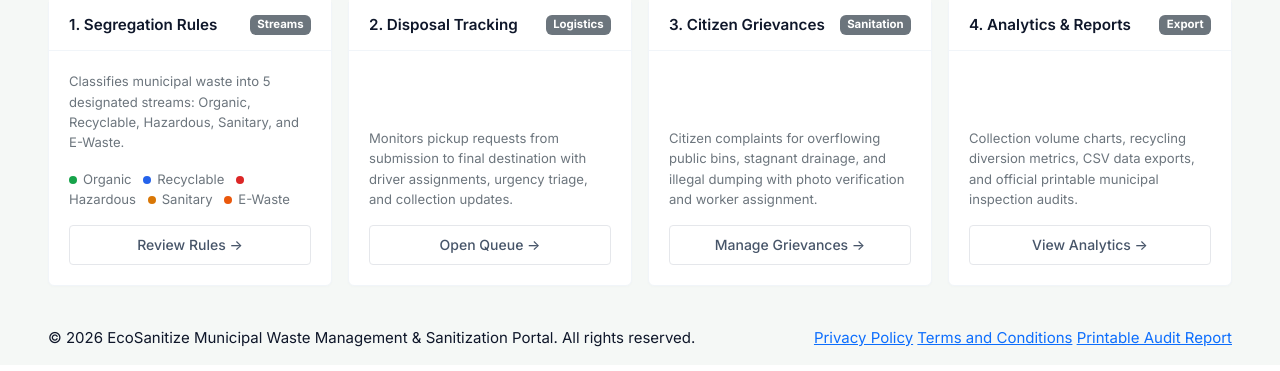
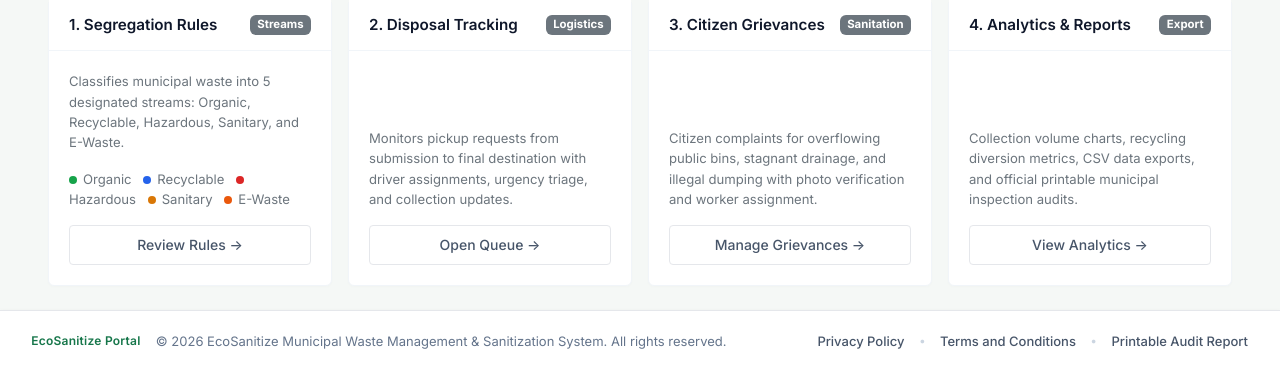
Before and after one commit to kartikch0543/EcoSanitizeApp, an ASP.NET Core app: page / in a window 1280 px wide. Shown: the part 1058-1429 px from the top of the page. Before the commit the page ends 1405 px from the top, so only its background shows below. Run offline with ASP.NET Core 8, Linux system fonts and the light colour scheme.

Commit message:
style: polish municipal portal footer layout, typography and separator styling

```diff
--- a/EcoSanitizeApp/Views/Shared/_Layout.cshtml
+++ b/EcoSanitizeApp/Views/Shared/_Layout.cshtml
@@ -223,15 +223,18 @@
     </main>
 
     <!-- Clean Municipal Footer -->
-    <footer class="civic-portal-footer mt-auto py-3">
-        <div class="container-fluid px-3 px-lg-5 d-flex flex-wrap justify-content-between align-items-center">
-            <div class="footer-meta">
-                &copy; 2026 EcoSanitize Municipal Waste Management &amp; Sanitization Portal. All rights reserved.
+    <footer class="civic-portal-footer mt-auto">
+        <div class="container-fluid civic-footer-container px-3 px-lg-4 d-flex flex-wrap justify-content-between align-items-center py-3">
+            <div class="footer-meta d-flex align-items-center gap-2">
+                <span class="footer-brand-tag">EcoSanitize Portal</span>
+                <span class="footer-copyright">&copy; 2026 EcoSanitize Municipal Waste Management &amp; Sanitization System. All rights reserved.</span>
             </div>
-            <div class="footer-links">
-                <a asp-controller="Home" asp-action="Privacy">Privacy Policy</a>
-                <a asp-controller="Home" asp-action="Terms">Terms and Conditions</a>
-                <a asp-controller="Analytics" asp-action="PrintableReport" target="_blank">Printable Audit Report</a>
+            <div class="footer-links d-flex flex-wrap align-items-center">
+                <a asp-controller="Home" asp-action="Privacy" class="footer-link">Privacy Policy</a>
+                <span class="footer-separator" aria-hidden="true">&bull;</span>
+                <a asp-controller="Home" asp-action="Terms" class="footer-link">Terms and Conditions</a>
+                <span class="footer-separator" aria-hidden="true">&bull;</span>
+                <a asp-controller="Analytics" asp-action="PrintableReport" target="_blank" class="footer-link">Printable Audit Report</a>
             </div>
         </div>
     </footer>
--- a/EcoSanitizeApp/wwwroot/css/site.css
+++ b/EcoSanitizeApp/wwwroot/css/site.css
@@ -877,6 +877,74 @@ body.civic-portal-body {
 }
 
 /* =========================================================================
+   MUNICIPAL ENTERPRISE FOOTER
+   ========================================================================= */
+.civic-portal-footer {
+    background-color: #ffffff;
+    border-top: 1px solid var(--border-color);
+    width: 100%;
+    margin-top: auto;
+    font-size: 0.8125rem;
+    color: #64748b;
+    box-shadow: 0 -1px 3px rgba(0, 0, 0, 0.02);
+}
+
+.civic-footer-container {
+    max-width: 1440px;
+    margin: 0 auto;
+    width: 100%;
+}
+
+.footer-meta {
+    font-size: 0.8125rem;
+    color: #64748b;
+}
+
+.footer-brand-tag {
+    display: inline-block;
+    padding: 0.15rem 0.45rem;
+    background-color: var(--primary-green-light);
+    color: var(--primary-green);
+    border-radius: 4px;
+    font-size: 0.75rem;
+    font-weight: 600;
+    letter-spacing: 0.02em;
+}
+
+.footer-copyright {
+    color: #64748b;
+    font-weight: 400;
+}
+
+.footer-links {
+    gap: 0.25rem;
+}
+
+.footer-link {
+    color: #475569;
+    text-decoration: none;
+    font-size: 0.8125rem;
+    font-weight: 500;
+    padding: 0.25rem 0.5rem;
+    border-radius: 4px;
+    transition: color 0.15s ease, background-color 0.15s ease;
+}
+
+.footer-link:hover,
+.footer-link:focus {
+    color: var(--primary-green);
+    background-color: #f1f5f9;
+    text-decoration: none;
+}
+
+.footer-separator {
+    color: #cbd5e1;
+    font-size: 0.75rem;
+    user-select: none;
+    margin: 0 0.15rem;
+}
+
+/* =========================================================================
    PRINTABLE STYLES FOR PDF AUDIT REPORTS
    ========================================================================= */
 @media print {
```
